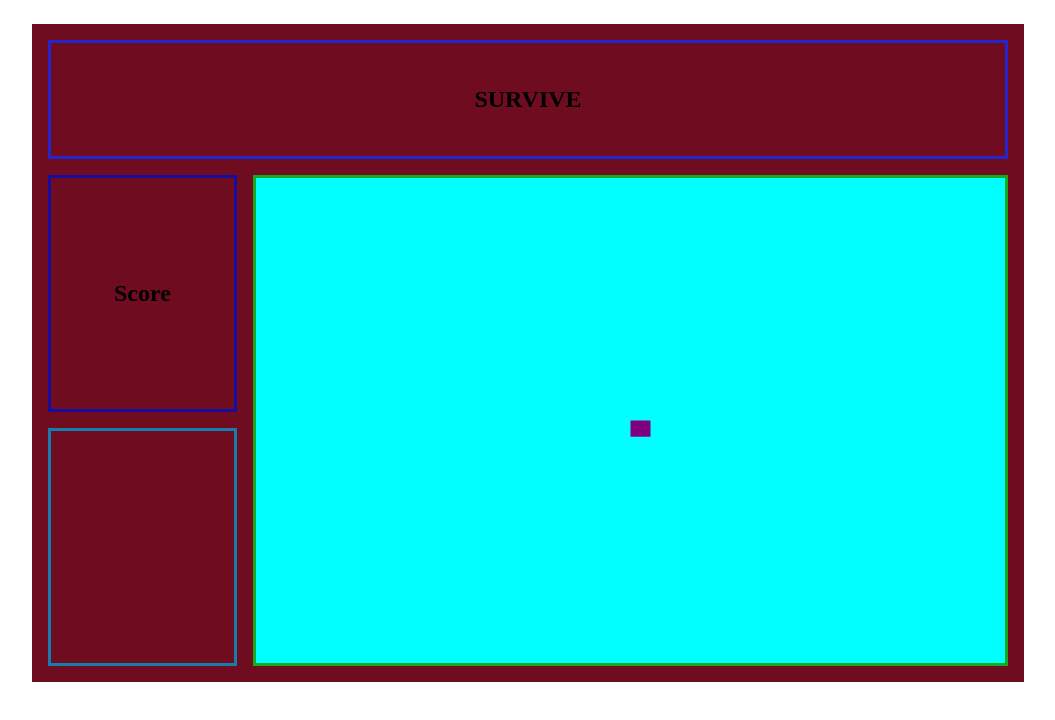
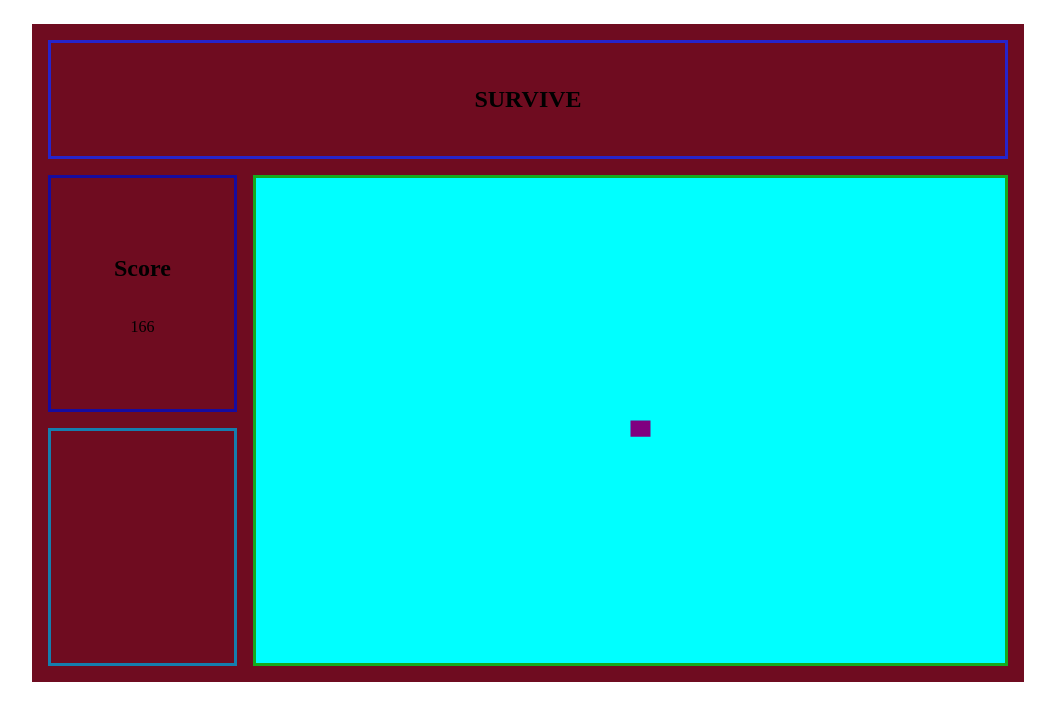
Before and after one commit to Tastebucket/Survival-Game, a plain HTML site: page index.html in a window 1280 px wide. Shown: the whole page, without its empty margins (112-1167 px from the left). Drawn offline with Linux system fonts and the light colour scheme.

Commit message:
Added Score Counter

```diff
--- a/css/styles.css
+++ b/css/styles.css
@@ -24,6 +24,7 @@ canvas {
 }
 #top, #side-mdl, #side-btm {
     display: flex;
+    flex-direction: column;
     justify-content: center;
     align-items: center;
 
@@ -44,3 +45,6 @@ main {
     grid-area: side-btm;
     border: 3px solid rgb(21, 126, 174);
 }
+#points{
+    display: inline-block;
+}
--- a/index.html
+++ b/index.html
@@ -14,7 +14,7 @@
         </aside>
         <aside id="side-mdl">
             <h2>Score</h2>
-            <p id="points"> </p>
+            <p id="points"> 0</p>
         </aside>
         <aside id="side-btm">
             <h2></h2>
--- a/js/app.js
+++ b/js/app.js
@@ -1,6 +1,7 @@
 console.log("It's go time")
 
 const game = document.getElementById('canvas')
+const points = document.getElementById('points')
 
 const ctx = game.getContext('2d')
 
@@ -22,7 +23,6 @@ class Enemy {
             ctx.fillRect(this.x, this.y, this.width, this.height)
         }
         this.speed = speed
-        //add direction to be set with movehandler
         this.direction = {
             up: false,
             down: false,
@@ -111,7 +111,6 @@ class Seeker {
             ctx.fillRect(this.x, this.y, this.width, this.height)
         }
         this.speed = speed
-        //add direction to be set with movehandler
         this.direction = {
             up: false,
             down: false,
@@ -273,10 +272,12 @@ const detectHit = (thing) => {
             player.alive = false
         }
 }
-
+let point = 0
 const gameLoop = () => {
 
     ctx.clearRect(0,0, game.width, game.height)
+    point += 1
+    points.textContent = `${point}`
     if (player.alive){
     player.render()
     player.movePlayer()
@@ -359,3 +360,29 @@ const enemyMove = setInterval(setEnemyDirection, 1500)
 
 const gameInterval = setInterval(gameLoop, 30)
 const stopGameLoop = () => { clearInterval(gameInterval) }
+
+////////////////TO DO///////////////////////
+    // Fine tune intervals and levels
+    //// when are certain enemies released? how long is a level??
+
+    ///////// Title Screen //////////
+    // High scores
+    ///// separate high score box that doesn't get cleared with a reset
+    ///// how to save high score when closing and reloading page?
+    // Play Game
+    // Instructions/controls
+
+    ///////// Beautify /////////////
+    ///Nice background/////
+    // nice lil title screen with cool fonts
+    // what is the story of the game? who is avoiding what?
+
+    ///////// Power Ups ////////////
+    // random generator determines power. perhaps 1-20 with rare powers needing one value
+        // Time Stop: set all speeds to 0
+        // Slow: reduce enemy speeds
+        // Speed Boost: Up player speed
+            ////// for speed related power ups, make sure to get initial speeds to that they can be restored after power up ends
+        // Points: Just simple score boost
+        // invincibility: TBD
+        // nuke: clear all enemy arrays
```
